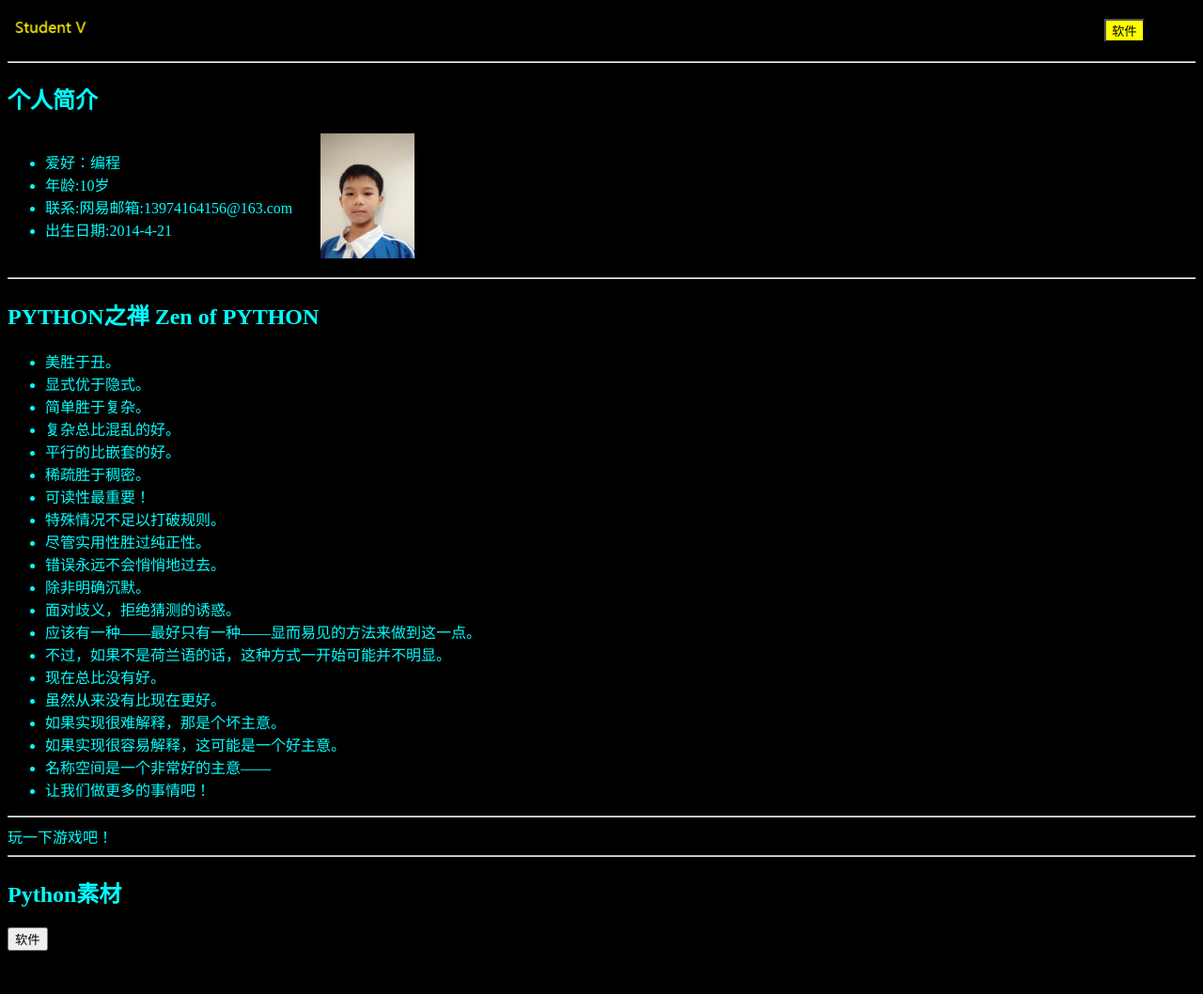
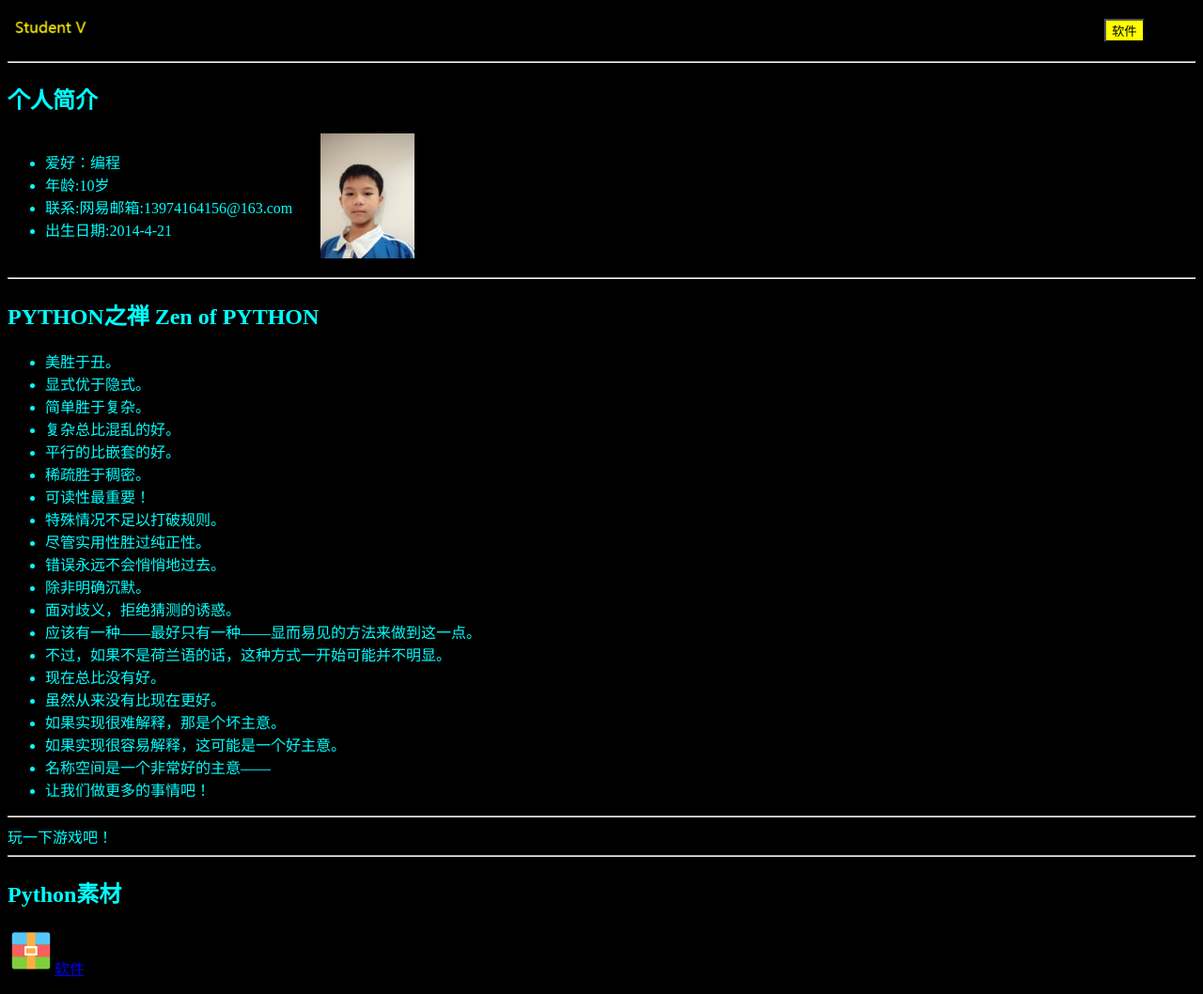
Before and after one commit to vtongxue/vtongxue.github.io, a plain HTML site: page index.html in a window 1280 px wide. Shown: the whole page at 94% size. Before the commit the page ends 1020 px from the top, so only its background shows below. Drawn offline with Linux system fonts and the light colour scheme.

Commit message:
Update index.html

```diff
--- a/index.html
+++ b/index.html
@@ -75,6 +75,6 @@
     <a herf='lemon.html'>玩一下游戏吧！</a>
     <hr>
     <h2>Python素材</h2>
-    <a href="lemon.html" target="_blank"><button>软件</button></a>
+    <p><a href="lemon.html" target="_blank"><img src='zip.png'>软件</a></p>
 </body>
 </html>
```
